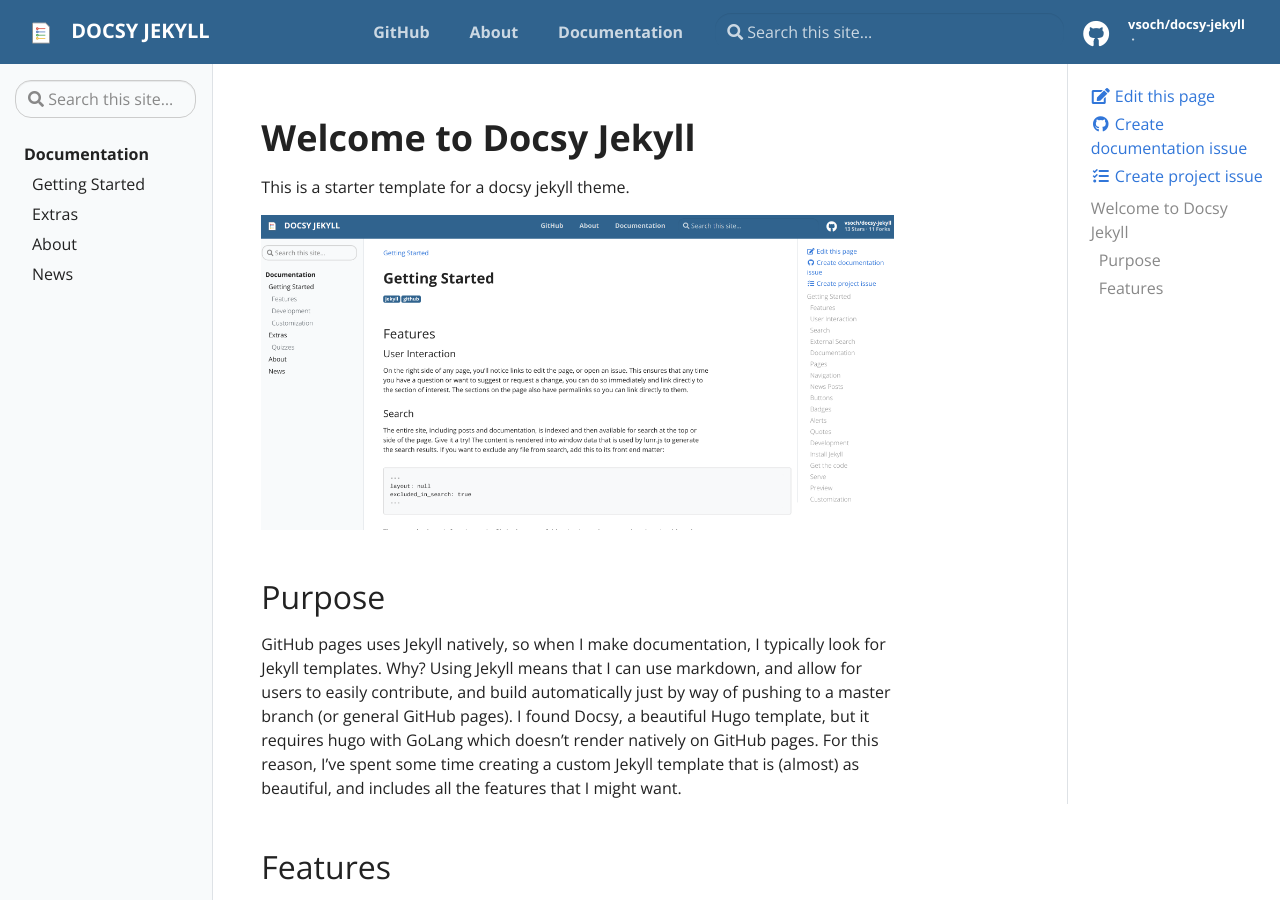
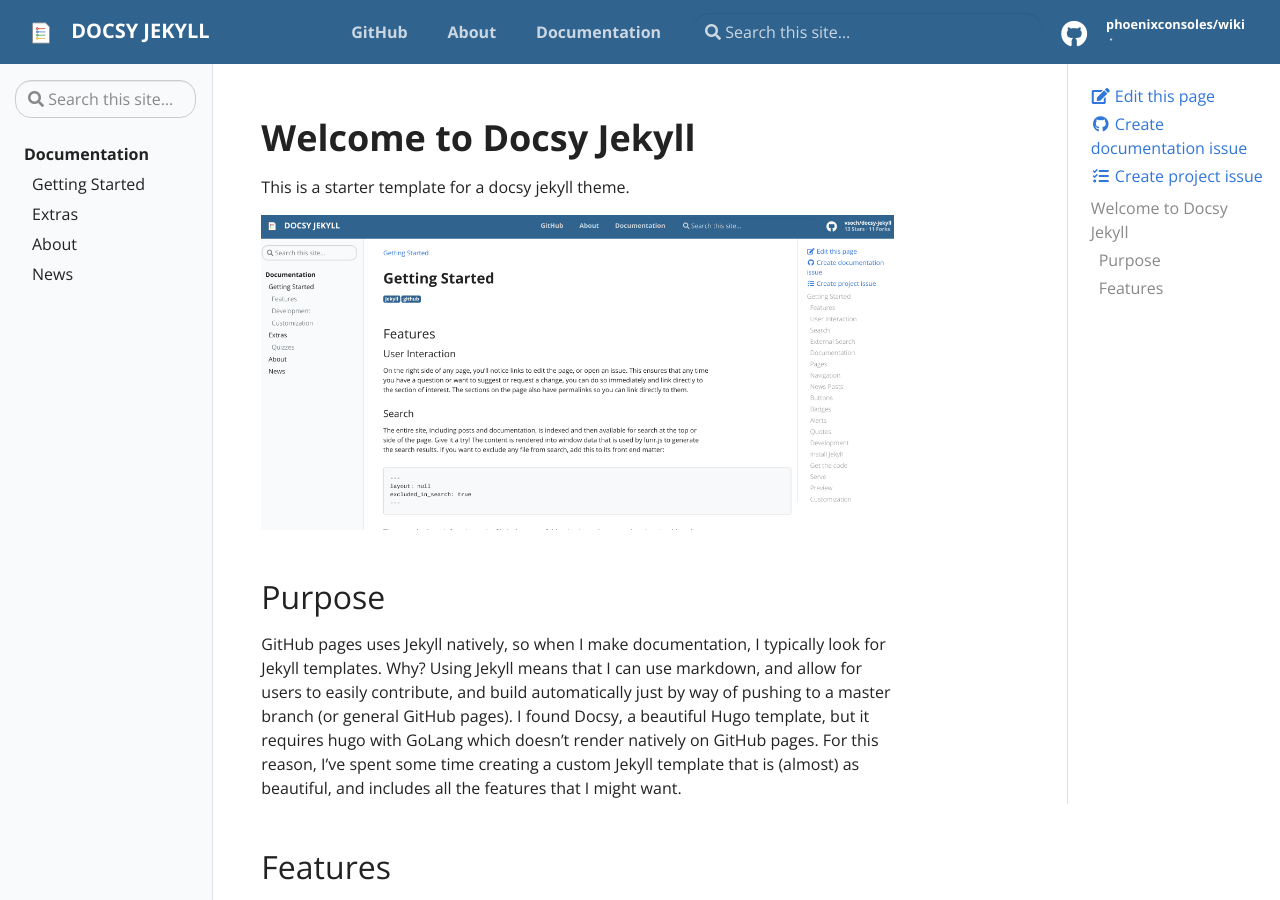
Before and after one commit to PhoenixConsoles/wiki, a Jekyll site: the page built from pages/index.md, in a window 1280 px wide and 900 px high. Built offline with Jekyll 4.4.1, drawn with Linux system fonts in a browser that asks for light colours.

Commit message:
Update _config.yml

```diff
--- a/_config.yml
+++ b/_config.yml
@@ -29,9 +29,9 @@
 url: "https://vsoch.github.io" # the base hostname & protocol for your site
 
 # Social (First three Required)
-repo: "https://github.com/vsoch/docsy-jekyll"
-github_user: "vsoch"
-github_repo: "docsy-jekyll"
+repo: "https://github.com/phoenixconsoles/wiki"
+github_user: "phoenixconsoles"
+github_repo: "wiki"
 
 # Optional
 twitter: vsoch
```
